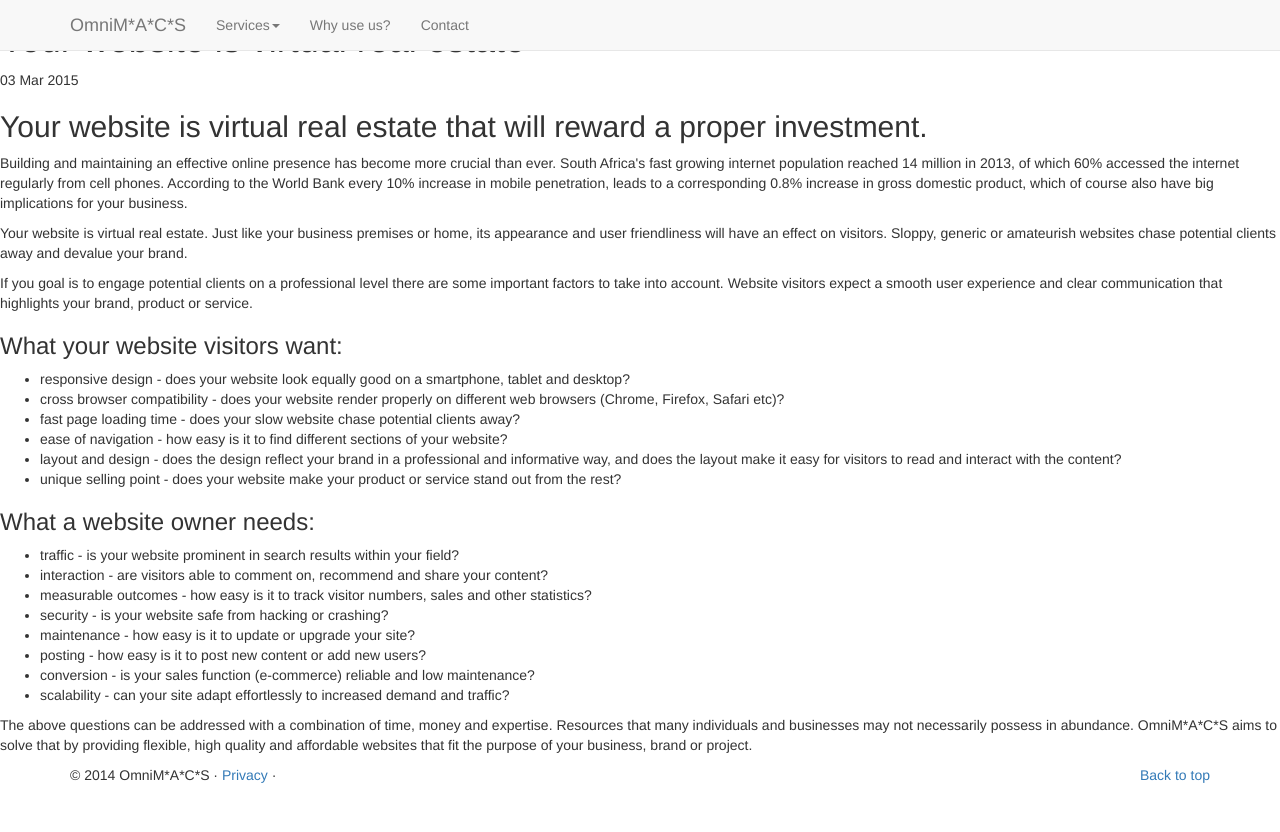
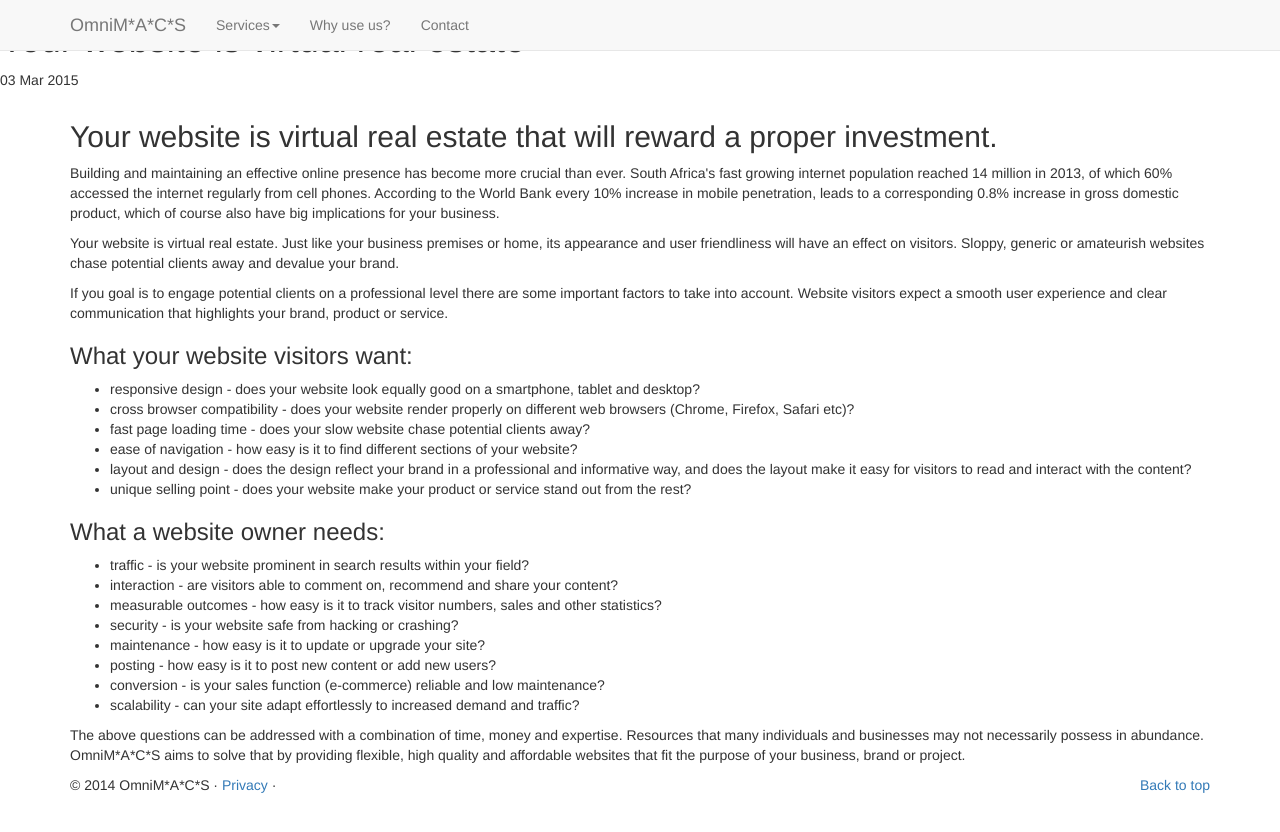
Before and after one commit to BluCrane/OmniMACS, a Jekyll site: the page built from _posts/2015-03-03-your-website-is-virtual-real-estate.md, in a window 1280 px wide. Shown: the top 832 px of the page. Built offline with Jekyll 4.4.1, drawn with Linux system fonts in a browser that asks for light colours; nearby versions of some CDN libraries; library files that are not in the unit come from our copies.

Commit message:
Update 2015-03-03-your-website-is-virtual-real-estate.md

```diff
--- a/_posts/2015-03-03-your-website-is-virtual-real-estate.md
+++ b/_posts/2015-03-03-your-website-is-virtual-real-estate.md
@@ -3,7 +3,7 @@
 title: "Your website is virtual real estate"
 date: 2015-03-03
 ---
-
+<div class="container">
 <h2>Your website is virtual real estate that will reward a proper investment.</h2>
 <p>Building and maintaining an effective online presence has become more crucial than ever.
 South Africa's fast growing internet population reached 14 million in 2013, of which 60% accessed the internet regularly from cell phones.
@@ -39,3 +39,4 @@
 
 <p>The above questions can be addressed with a combination of time, money and expertise. Resources that many individuals and businesses may not necessarily possess in abundance.
 OmniM*A*C*S aims to solve that by providing flexible, high quality and affordable websites that fit the purpose of your business, brand or project.</p>
+</div><!-- /.container -->
```
